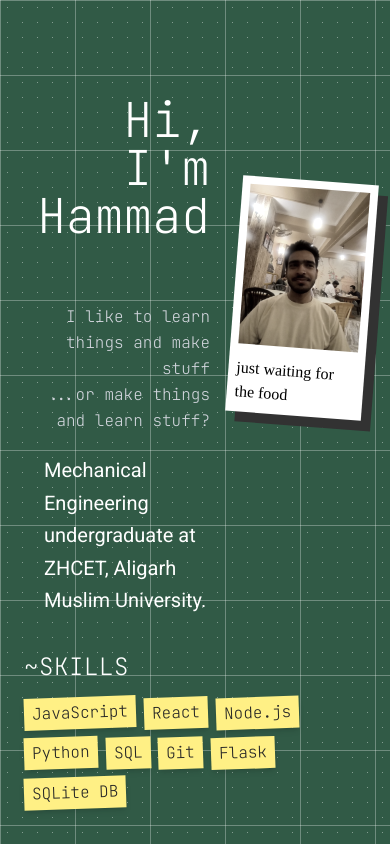
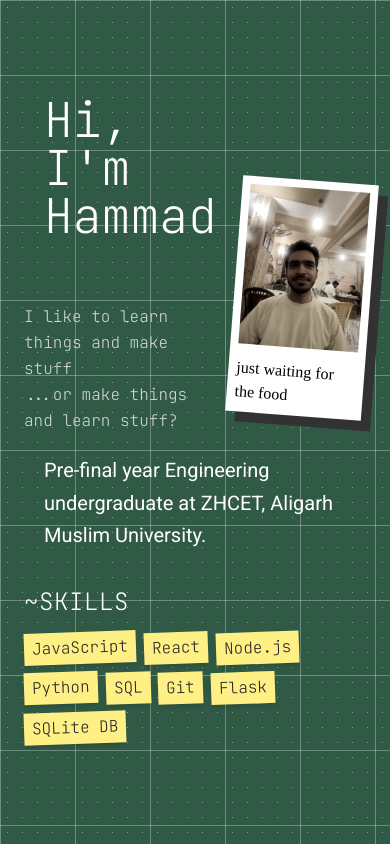
Before and after one commit to hammad-258/my-portfolio, a React (Vite) app: page / in a window 390 px wide. Shown: the top 844 px of the page. Built offline with nearby package versions, Linux system fonts and the light colour scheme; a web font is replaced by a local one.

Commit message:
modified:   src/components/About.jsx 	modified:   src/index.css

```diff
--- a/src/components/About.jsx
+++ b/src/components/About.jsx
@@ -5,18 +5,18 @@ function About() {
   return (<div className="flex w-full ">
     <main className="w-[60%]">
       <section className="max-w-3xl mx-auto px-6 pt-24">
-        <h1 className="text-5xl text-right font-bold text-white jetbrains-mono-regular">
+        <h1 className="text-5xl ps-5 md:text-right font-bold text-white jetbrains-mono-regular">
           Hi, I'm Hammad
         </h1>
       </section>
       <section id="about" className="max-w-3xl mx-auto px-6 py-16 pb-0 md:ms-73">
-        <div className="text-gray-300 jetbrains-mono-regular text-right leading-relaxed ">
+        <div className="text-gray-300 jetbrains-mono-regular md:text-right leading-relaxed ">
           <p>I like to learn things and make stuff</p>
           <p>...or make things and learn stuff? </p>
         </div>
         <div className="pt-5 ps-5">
-          <p className="roboto-regular text-[20px] text-white leading-relaxed">
-            Mechanical Engineering undergraduate at ZHCET, Aligarh Muslim University.</p>
+          <p className="roboto-regular text-[20px] w-[80vw] md:w-[100%] text-white leading-relaxed">
+           Pre-final year Engineering undergraduate at ZHCET, Aligarh Muslim University.</p>
         </div>
 
         <h3 className="jetbrains-mono-regular text-[24px] font-semibold text-white mt-8 mb-3 uppercase tracking-wide">
@@ -37,6 +37,7 @@ function About() {
     <div className="w-[40%] m-auto ms-0 mt-20 ">
     <figure className="bg-white rotate-[4.4deg] p-2 md:p-3 mt-25 md:mt-0 shadow-[10px_10px_0px_0px_rgba(50,50,50,1)] w-34 md:w-64 transition-all duration-300 ease-out hover:rotate-[-3deg] hover:scale-110 hover:shadow-2xl">
       <img
+      onContextMenu={(e) => e.preventDefault()}
       src={profileImg}
       alt="my-image"
       className="w-34 md:w-64 grayscale-[65%] contrast-[1.15]"
--- a/src/index.css
+++ b/src/index.css
@@ -19,7 +19,7 @@
   font-weight: 400;
   font-style: normal;
   font-variation-settings:
-    "wdth" 100;
+  "wdth" 100;
 }
 
 html {
@@ -28,11 +28,13 @@ html {
 section {
   scroll-margin-top: 80px;
 }
+body{
+background-color: #315a46 ;
+}
 
 .mat {
     width: 100%;
     min-height: 100vh;
-    /* blue */
     /* background-color: #274b6f ; */
     background-color: #315a46 ;
     background-image:
```
